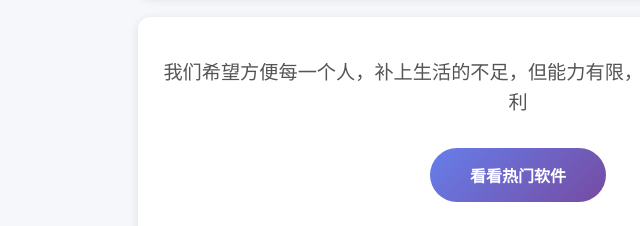
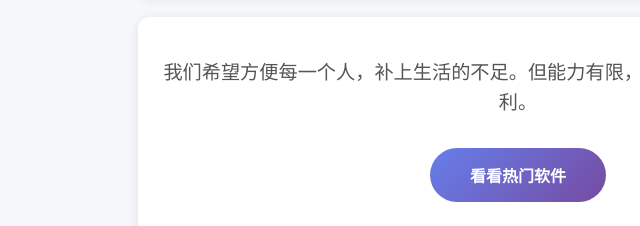
Before and after one commit to WalkUpOfficial/WalkUp, a plain HTML site: page index.html in a window 1280 px wide. Shown: the part 500-726 px from the top of the page, 122-762 px from the left. Drawn offline with Linux system fonts and the light colour scheme.

Commit message:
Update index.html

```diff
--- a/index.html
+++ b/index.html
@@ -189,7 +189,7 @@
 
         <!-- 新增的页面部分 -->
         <div class="card center-box">
-            <p class="center-sentence">我们希望方便每一个人，补上生活的不足，但能力有限，只能为 Windows 用户做便利</p>
+            <p class="center-sentence">我们希望方便每一个人，补上生活的不足。但能力有限，只能为 Windows 用户做便利。</p>
             <button class="btn">看看热门软件</button>
         </div>
 
```
